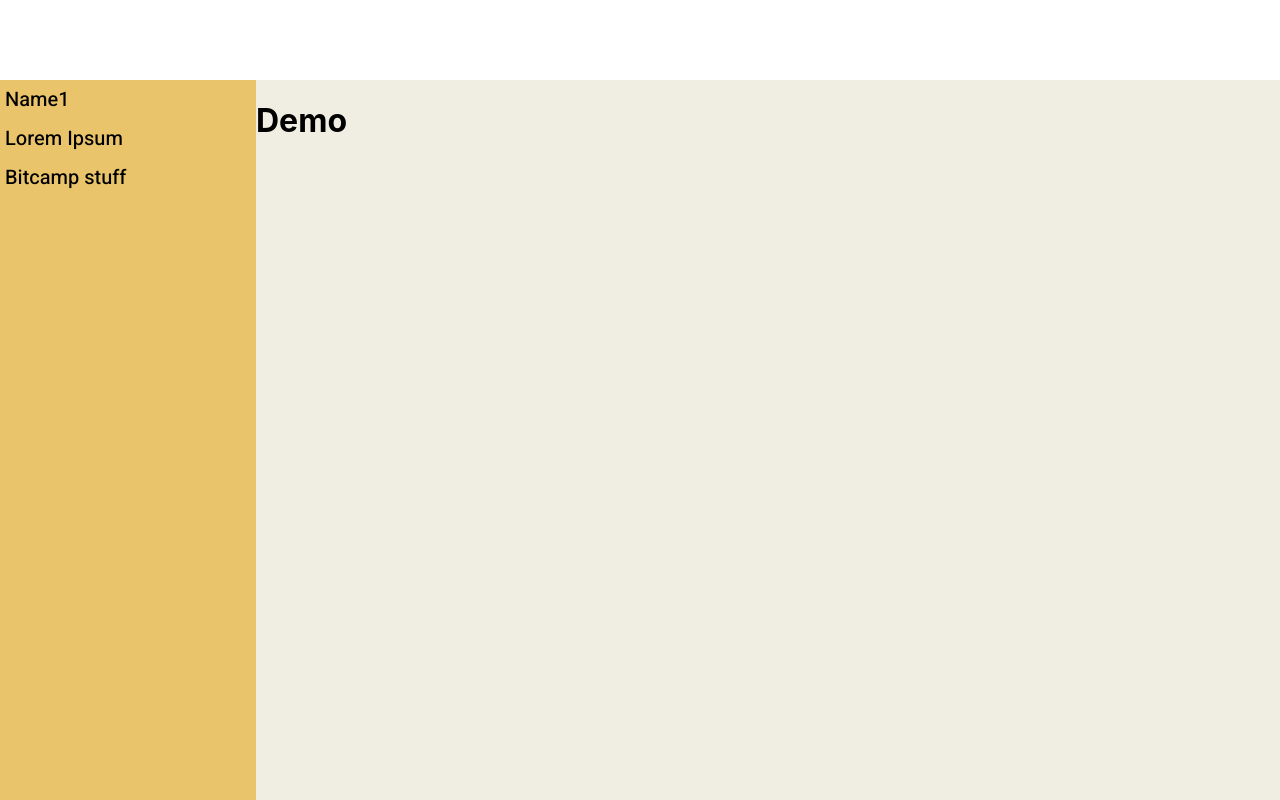
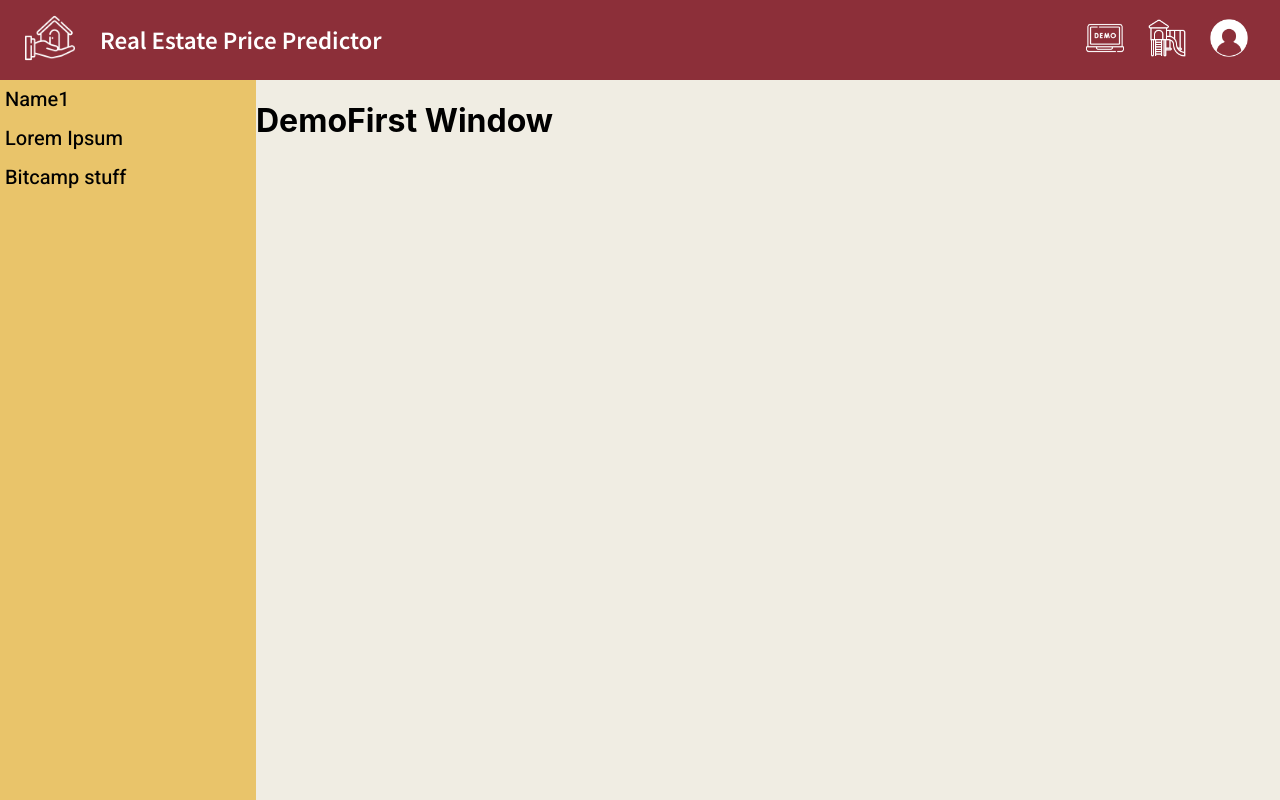
Before and after one commit to Swag369/Bitcamp-Project, a React (Create React App) app in the folder frontend/: page /demo in a window 1280 px wide. Built offline with nearby package versions, Linux system fonts and the light colour scheme.

Commit message:
Polished The SideBar

```diff
--- a/frontend/src/App.js
+++ b/frontend/src/App.js
@@ -13,7 +13,7 @@ const App = () => {
 
   return (
     <div className="App">
-      {!location.pathname.includes("/login") && !location.pathname.includes("demo") ? <NavBar /> : <></>}
+      {!location.pathname.includes("/login") ? <NavBar /> : <></>}
       <Routes>
         <Route path="/" exact element={<Home />} />
         <Route path="/demo" exact element={<Demo />} />
--- a/frontend/src/Components/NavBar.css
+++ b/frontend/src/Components/NavBar.css
@@ -20,7 +20,7 @@
 
 #logo {
     align-self: center;
-    padding-left: 15px;
+    padding-left: 25px;
 }
 
 #logo img {
--- a/frontend/src/Components/SideBar.js
+++ b/frontend/src/Components/SideBar.js
@@ -1,22 +1,30 @@
-import React from 'react';
+import React, { useContext } from 'react';
+import { UserContext } from '../Context/UserContext.js';
 import './SideBar.css';
 
 const SideBar = () => {
     return (
         <div className='side-bar'>
-            <Option name='Name1' />
-            <Option name='Lorem Ipsum' />
-            <Option name='Bitcamp stuff' />
+            <Option name='Name1' window={0} />
+            <Option name='Lorem Ipsum' window={1} />
+            <Option name='Bitcamp stuff' window={2} />
         </div>
     );
 }
 
-const Option = ({ name }) => {
+const Option = ({ name, window }) => {
+    const { changeWindow } = useContext(UserContext);
+
+    const handle = (window) => {
+        changeWindow(window);
+        console.log("Changing window to " + window);
+    }
+
     return (
-        <div className='option'>
+        <div className='option' onMouseDown={() => handle(window)}>
             <p className='option-title'>{name}</p>
         </div>
-    )
+    );
 }
 
 export default SideBar;
--- a/frontend/src/Context/UserContext.js
+++ b/frontend/src/Context/UserContext.js
@@ -4,6 +4,7 @@ export const UserContext = createContext(null);
 
 export const ContextProvider = (props) => {
     const [loggedIn, setIsLoggedIn] = useState(false);
+    const [demoWindow, setDemoWindow] = useState(0);
 
     const login = (username, password) => {
         if (username === "Bitcamp" && password === "Bitcamp") {
@@ -15,8 +16,12 @@ export const ContextProvider = (props) => {
         setIsLoggedIn(false);
     }
 
+    const changeWindow = (index) => {
+        setDemoWindow(index);
+    }
+
     return (
-        <UserContext.Provider value={{loggedIn, login, logout}}>
+        <UserContext.Provider value={{loggedIn, demoWindow, login, logout, changeWindow}}>
             {props.children}
         </UserContext.Provider>
     )
--- a/frontend/src/Demo.js
+++ b/frontend/src/Demo.js
@@ -3,13 +3,41 @@ import SideBar from './Components/SideBar.js';
 import './Demo.css';
 import { UserContext } from './Context/UserContext.js';
 
+const FirstWindow = () => {
+    return (
+        <div>
+            <h1>First Window</h1>
+        </div>
+    );
+}
+
+const SecondWindow = () => {
+    return (
+        <div>
+            <h1>Second Window</h1>
+        </div>
+    );
+}
+
+const ThirdWindow = () => {
+    return (
+        <div>
+            <h1>Third Window</h1>
+        </div>
+    );
+}
+
+const windows = [<FirstWindow />, <SecondWindow />, <ThirdWindow />];
+
 const Demo = () => {
     const { loggedIn } = useContext(UserContext);
+    const { demoWindow } = useContext(UserContext);
 
     return (
         <div className='demo'>
             <SideBar />
             <h1 id='demo-title'>{loggedIn ? "Hello User" : "Demo"}</h1>
+            {windows[demoWindow]}
         </div>
     );
 }
--- a/frontend/src/Home.js
+++ b/frontend/src/Home.js
@@ -6,8 +6,6 @@ import PytorchLogo from './Assets/pytorch.png';
 import ExpressJSLogo from './Assets/expressjs.png';
 import GithubLogo from './Assets/github.png';
 import './Home.css';
-
-// React Leaflet Pytorch ExpressJS
 
 const Home = () => {
     return (
```
